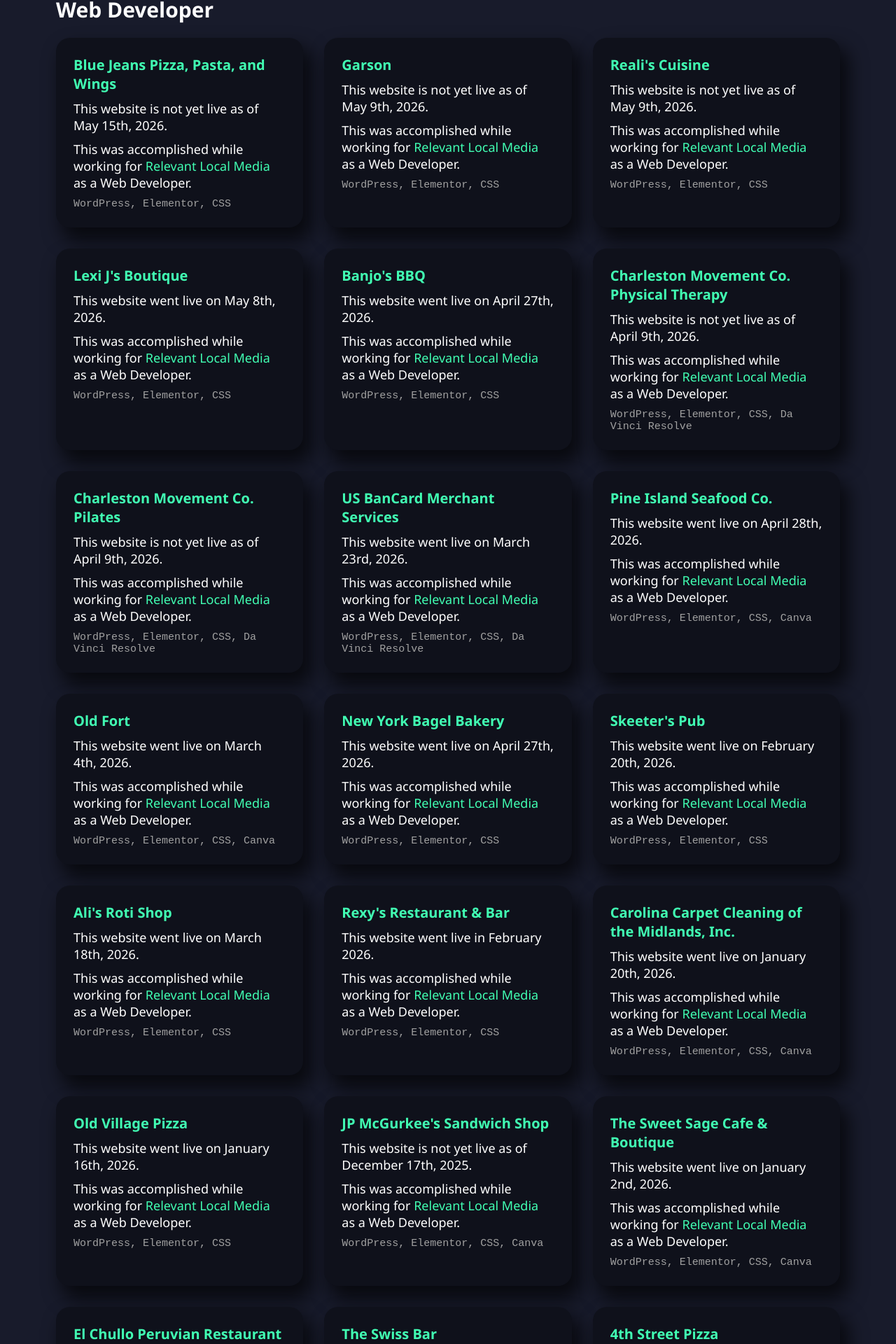
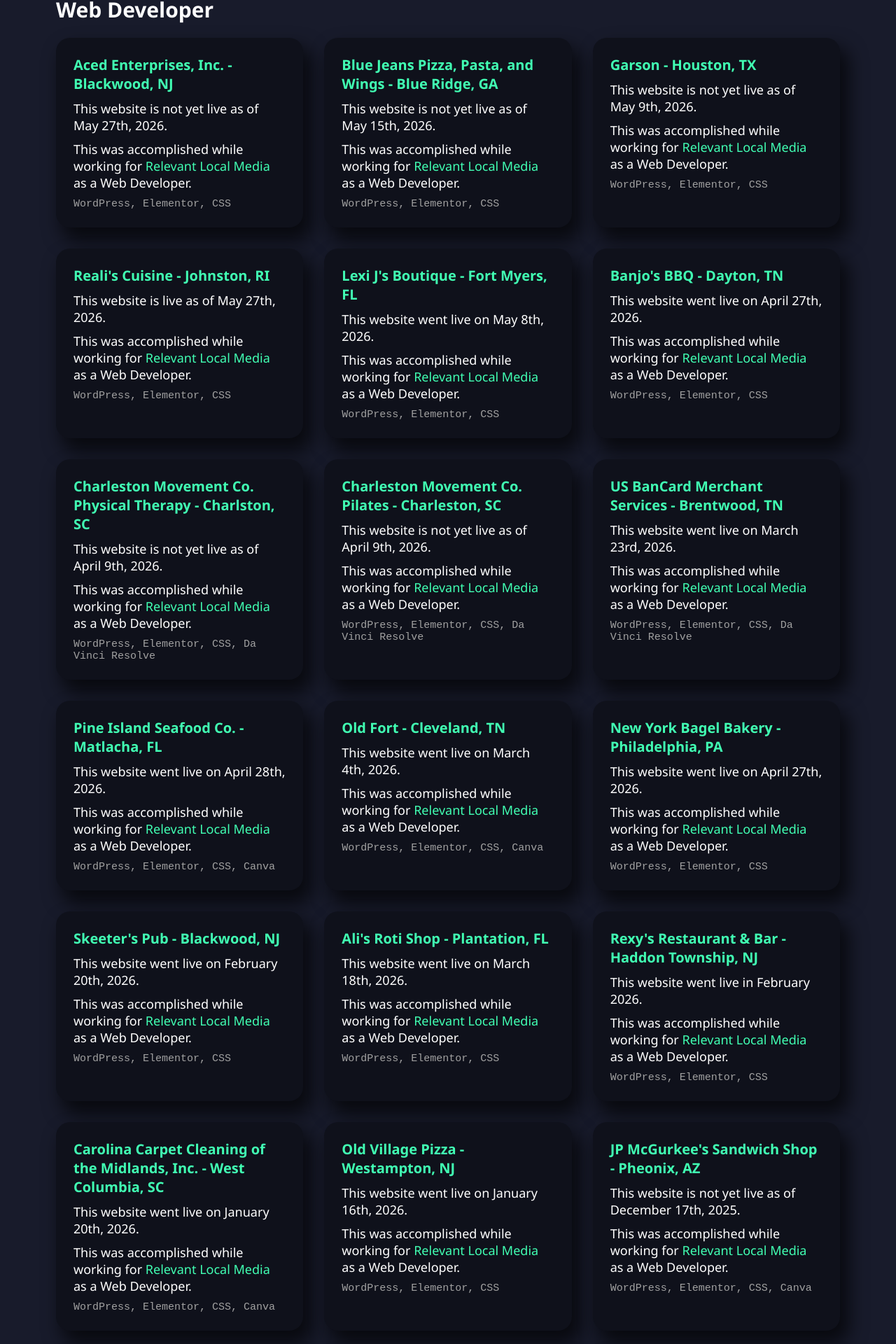
Before and after one commit to snaramirez872/seanramirez, a Next.js app: page /projects/relevant-local-media in a window 1280 px wide. Shown: the part 209-2129 px from the top of the page at 70% size. Built offline with nearby package versions, Linux system fonts and the light colour scheme.

Commit message:
added back the locations of each RLM client site

```diff
--- a/src/app/projects/relevant-local-media/page.tsx
+++ b/src/app/projects/relevant-local-media/page.tsx
@@ -12,154 +12,161 @@
                 <section className="professional-projects">
                     <section className="personal-grid">
                         <RLMProjCard
-                            title="Blue Jeans Pizza, Pasta, and Wings"
+                            title="Aced Enterprises, Inc. - Blackwood, NJ"
+                            url="https://acedenterprise.wpenginepowered.com/"
+                            techList="WordPress, Elementor, CSS"
+                        >
+                            <p className="description">This website is not yet live as of May 27th, 2026.</p>
+                        </RLMProjCard>
+                        <RLMProjCard
+                            title="Blue Jeans Pizza, Pasta, and Wings - Blue Ridge, GA"
                             url="https://bluejeansga.wpenginepowered.com/"
                             techList="WordPress, Elementor, CSS"
                         >
                             <p className="description">This website is not yet live as of May 15th, 2026.</p>
                         </RLMProjCard>
                         <RLMProjCard
-                            title="Garson"
+                            title="Garson - Houston, TX"
                             url="https://garsonshouston.wpenginepowered.com/"
                             techList="WordPress, Elementor, CSS"
                         >
                             <p className="description">This website is not yet live as of May 9th, 2026.</p>
                         </RLMProjCard>
                         <RLMProjCard
-                            title="Reali's Cuisine"
-                            url="https://realiscuisine.wpenginepowered.com/"
+                            title="Reali's Cuisine - Johnston, RI"
+                            url="https://realis-cuisine.com/"
                             techList="WordPress, Elementor, CSS"
                         >
-                            <p className="description">This website is not yet live as of May 9th, 2026.</p>
+                            <p className="description">This website is live as of May 27th, 2026.</p>
                         </RLMProjCard>
                         <RLMProjCard
-                            title="Lexi J's Boutique"
+                            title="Lexi J's Boutique - Fort Myers, FL"
                             url="https://lexijs.com"
                             techList="WordPress, Elementor, CSS"
                         >
                             <p className="description">This website went live on May 8th, 2026.</p>
                         </RLMProjCard>
                         <RLMProjCard
-                            title="Banjo's BBQ"
-                            url="https://eigthstreetpt.wpenginepowered.com"
+                            title="Banjo's BBQ - Dayton, TN"
+                            url="https://banjosbbq.com/"
                             techList="WordPress, Elementor, CSS"
                         >
                             <p className="description">This website went live on April 27th, 2026.</p>
                         </RLMProjCard>
                         <RLMProjCard
-                            title="Charleston Movement Co. Physical Therapy"
+                            title="Charleston Movement Co. Physical Therapy - Charlston, SC"
                             url="https://eigthstreetpt.wpenginepowered.com"
                             techList="WordPress, Elementor, CSS, Da Vinci Resolve"
                         >
                             <p className="description">This website is not yet live as of April 9th, 2026.</p>
                         </RLMProjCard>
                         <RLMProjCard
-                            title="Charleston Movement Co. Pilates"
+                            title="Charleston Movement Co. Pilates - Charleston, SC"
                             url="https://eighthpilates.wpenginepowered.com"
                             techList="WordPress, Elementor, CSS, Da Vinci Resolve"
                         >
                             <p className="description">This website is not yet live as of April 9th, 2026.</p>
                         </RLMProjCard>
                         <RLMProjCard
-                            title="US BanCard Merchant Services"
+                            title="US BanCard Merchant Services - Brentwood, TN"
                             url="https://usbancard.com"
                             techList="WordPress, Elementor, CSS, Da Vinci Resolve"
                         >
                             <p className="description">This website went live on March 23rd, 2026.</p>
                         </RLMProjCard>
                         <RLMProjCard
-                            title="Pine Island Seafood Co."
+                            title="Pine Island Seafood Co. - Matlacha, FL"
                             url="https://pineislandseafoodco.com"
                             techList="WordPress, Elementor, CSS, Canva"
                         >
                             <p className="description">This website went live on April 28th, 2026.</p>
                         </RLMProjCard>
                         <RLMProjCard
-                            title="Old Fort"
+                            title="Old Fort - Cleveland, TN"
                             url="https://oldforttn.com"
                             techList="WordPress, Elementor, CSS, Canva"
                         >
                             <p className="description">This website went live on March 4th, 2026.</p>
                         </RLMProjCard>
                         <RLMProjCard
-                            title="New York Bagel Bakery"
+                            title="New York Bagel Bakery - Philadelphia, PA"
                             url="https://newyorkbagelspa.com"
                             techList="WordPress, Elementor, CSS"
                         >
                             <p className="description">This website went live on April 27th, 2026.</p>
                         </RLMProjCard>
                         <RLMProjCard
-                            title="Skeeter's Pub"
+                            title="Skeeter's Pub - Blackwood, NJ"
                             url="https://skeeterspub.com"
                             techList="WordPress, Elementor, CSS"
                         >
                             <p className="description">This website went live on February 20th, 2026.</p>
                         </RLMProjCard>
                         <RLMProjCard
-                            title="Ali's Roti Shop"
+                            title="Ali's Roti Shop - Plantation, FL"
                             url="https://alisrotifl.com"
                             techList="WordPress, Elementor, CSS"
                         >
                             <p className="description">This website went live on March 18th, 2026.</p>
                         </RLMProjCard>
                         <RLMProjCard
-                            title="Rexy's Restaurant & Bar"
+                            title="Rexy's Restaurant & Bar - Haddon Township, NJ"
                             url="https://rexys.com"
                             techList="WordPress, Elementor, CSS"
                         >
                             <p className="description">This website went live in February 2026.</p>
                         </RLMProjCard>
                         <RLMProjCard
-                            title="Carolina Carpet Cleaning of the Midlands, Inc."
+                            title="Carolina Carpet Cleaning of the Midlands, Inc. - West Columbia, SC"
                             url="https://carolinacarpetcleaning.com"
                             techList="WordPress, Elementor, CSS, Canva"
                         >
                             <p className="description">This website went live on January 20th, 2026.</p>
                         </RLMProjCard>
                         <RLMProjCard
-                            title="Old Village Pizza"
+                            title="Old Village Pizza - Westampton, NJ"
                             url="https://oldvillagepizzanj.com"
                             techList="WordPress, Elementor, CSS"
                         >
                             <p className="description">This website went live on January 16th, 2026.</p>
                         </RLMProjCard>
                         <RLMProjCard
-                            title="JP McGurkee's Sandwich Shop"
+                            title="JP McGurkee's Sandwich Shop - Pheonix, AZ"
                             url="https://jpmcgurkees.wpenginepowered.com"
                             techList="WordPress, Elementor, CSS, Canva"
                         >
                             <p className="description">This website is not yet live as of December 17th, 2025.</p>
                         </RLMProjCard>
                         <RLMProjCard
-                            title="The Sweet Sage Cafe & Boutique"
+                            title="The Sweet Sage Cafe & Boutique - North Redington Beach, FL"
                             url="https://sweetsagecafe.com"
                             techList="WordPress, Elementor, CSS, Canva"
                         >
                             <p className="description">This website went live on January 2nd, 2026.</p>
                         </RLMProjCard>
                         <RLMProjCard
-                            title="El Chullo Peruvian Restaurant"
+                            title="El Chullo Peruvian Restaurant - Pheonix, AZ"
                             url="https://elchullo.wpenginepowered.com"
                             techList="WordPress, Elementor, CSS"
                         >
                             <p className="description">This website is not yet live as of November 26th, 2025.</p>
                         </RLMProjCard>
                         <RLMProjCard
-                            title="The Swiss Bar"
+                            title="The Swiss Bar - Reno, NV"
                             url="https://swissbarreno.com"
                             techList="WordPress, Elementor, CSS, Canva"
                         >
                             <p className="description">This website went live on December 18th, 2025.</p>
                         </RLMProjCard>
                         <RLMProjCard
-                            title="4th Street Pizza"
+                            title="4th Street Pizza - St. Petersburg, FL"
                             url="https://4thstreetpizzas.com"
                             techList="WordPress, Elementor, CSS"
                         >
                             <p className="description">This website went live on January 21st, 2026.</p>
                         </RLMProjCard>
                         <RLMProjCard
-                            title="Quick and Quality"
+                            title="Quick and Quality - Philadelphia, PA"
                             url="https://quickandqualitydeli.com"
                             techList="WordPress, Elementor, CSS, Canva"
                         >
```
